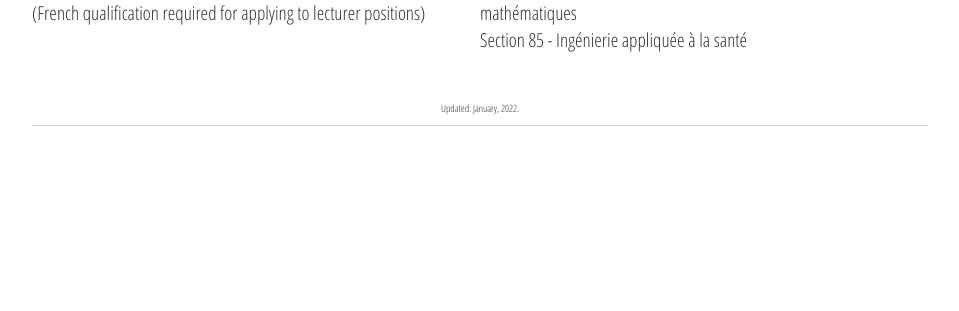
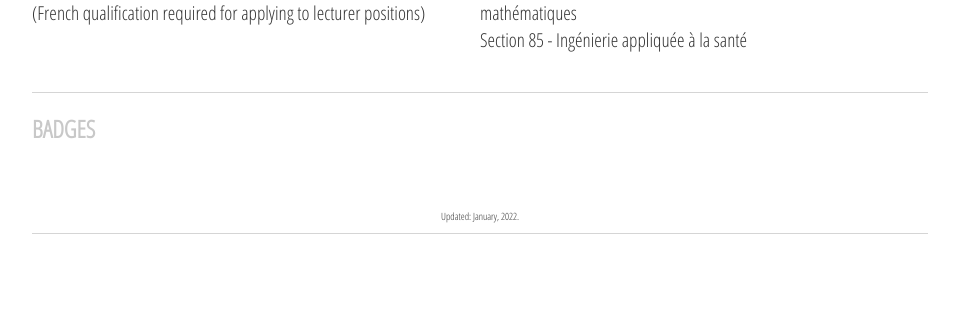
Before and after one commit to sjijon/sjijon.github.io, a Jekyll site: the page built from cv.html, in a window 1280 px wide. Shown: the part 1926-2237 px from the top of the page, without its empty margins (160-1119 px from the left). Built offline with Jekyll 4.4.1, drawn with Linux system fonts in a browser that asks for light colours; nearby versions of some CDN libraries; a script that is not in the unit is left out; before the commit the page ends 2132 px from its top, so only the background shows below that.

Commit message:
Add subtitle

```diff
--- a/cv.html
+++ b/cv.html
@@ -190,6 +190,9 @@ title: CV
 	</div>
 
 
+	<p style="border-bottom: 1px solid #d5d5d5;"></p>
+	<h5>BADGES</h5>
+
 	<div data-iframe-width="150" data-iframe-height="270"
 	data-share-badge-id="5d8a0d57-b8d6-44a8-b41f-c02a8434a1ca" data-share-badge-host="https://www.credly.com"></div>
 	<script type="text/javascript" async src="//cdn.credly.com/assets/utilities/embed.js"></script>
```
